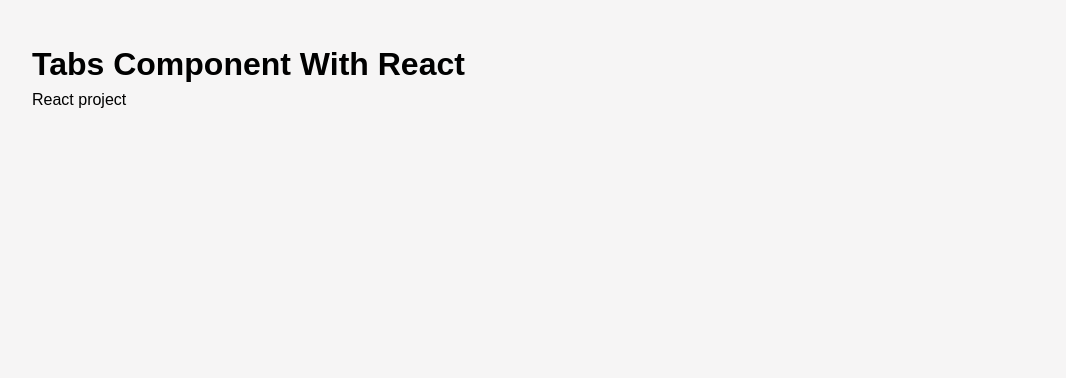
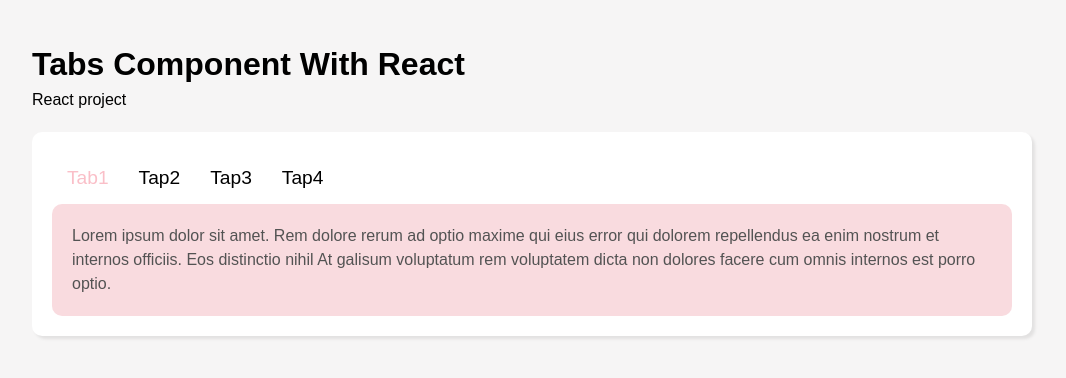
Before and after one commit to neda-vaheb/MiniProjectReact-Tabs-, a React (Vite) app: page / in a window 1280 px wide. Shown: the top 378 px of the page, without its empty margins (108-1174 px from the left). Built offline with nearby package versions, Linux system fonts and the light colour scheme.

Commit message:
Tabs component is add to App.jsx

```diff
--- a/index.html
+++ b/index.html
@@ -4,7 +4,7 @@
     <meta charset="UTF-8" />
     <link rel="icon" type="image/svg+xml" href="./public/project-svgrepo-com (1).svg" />
     <meta name="viewport" content="width=device-width, initial-scale=1.0" />
-    <title>Vite + React</title>
+    <title>Mini project React (Tabs)</title>
   </head>
   <body>
     <div id="root"></div>
--- a/src/App.jsx
+++ b/src/App.jsx
@@ -1,4 +1,5 @@
-import Header from './Header.jsx'
+import Header from './Header.jsx';
+import Taps from './Taps.jsx';
 import './App.css'
 
 function App() {
@@ -6,6 +7,7 @@
   return (
     <div className='container'>
       <Header/>
+      <Taps/>
     </div>
   )
 }
```
